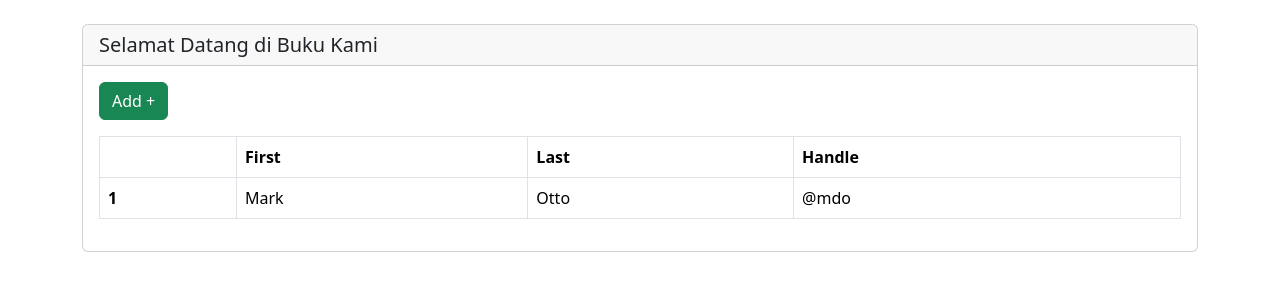
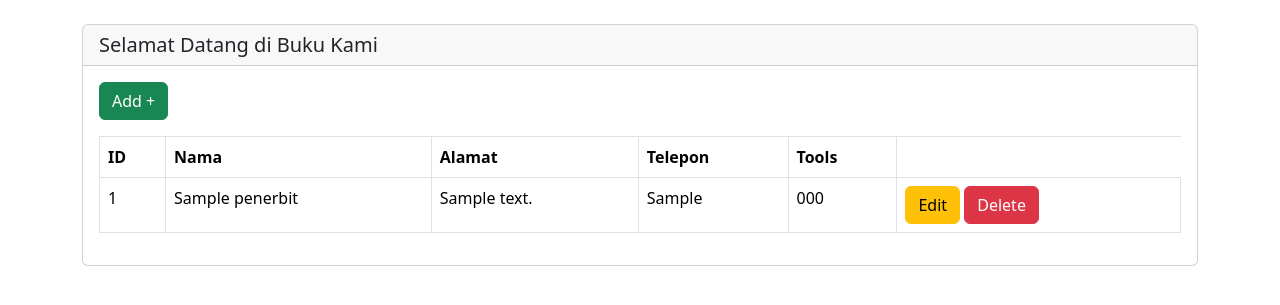
Before and after one commit to Themainbased/aplikasi-useless, a CodeIgniter app: page /aplikasi-useless/index.php/welcome/penerbit in a window 1280 px wide. Shown: the part 56-361 px from the top of the page. Run offline with CodeIgniter, Linux system fonts and the light colour scheme; tables that the repository leaves empty hold one stand-in row (values such as "Sample post"); data that the repository does not hold is empty.

Commit message:
crud penerbit

```diff
--- a/application/controllers/Welcome.php
+++ b/application/controllers/Welcome.php
@@ -50,19 +50,27 @@ class Welcome extends CI_Controller {
 		$add['kota']	= $this->input->post('kota');
 		$add['telepon']	= $this->input->post('telepon');
 
-		$this->MSudi->AddData('crud_db', $add);
+		$this->MSudi->AddData('penerbit', $add);
 
 		redirect(site_url('Welcome/penerbit'));
 	}
 
 	public function penerbitUpdate()
 	{
-
+		$id_penerbit = $this->input->post('id_penerbit');
+		$update['nama'] = $this->input->post('nama');
+		$update['alamat'] = $this->input->post('alamat');
+		$update['kota'] = $this->input->post('kota');
+		$update['telepon'] = $this->input->post('telepon');
+		$this->MSudi->UpdateData('penerbit','id_penerbit',$id_penerbit, $update);
+		redirect(site_url('Welcome/penerbit'));
 	}
 
 	public function penerbitDelete()
 	{
-
+		$id_penerbit = $this->uri->segment(3);
+		$this->MSudi->DeleteData('penerbit','id_penerbit', $id_penerbit);
+		redirect(site_url('Welcome/penerbit'));
 	}
 
 
--- a/application/views/penerbit/Penerbit.php
+++ b/application/views/penerbit/Penerbit.php
@@ -3,12 +3,13 @@
   <h5 class="card-header">Selamat Datang di Buku Kami</h5>
   <div class="card-body">
 
-    <!-- Button trigger modal -->
+    <!-- Button Tambah -->
     <button type="button" class="btn btn-success" data-bs-toggle="modal" data-bs-target="#Tambah">
     Add +
     </button>
+    <!-- Button Tambah -->
 
-    <!-- Modal -->
+    <!-- Modal Tambah -->
     <div class="modal fade" id="Tambah" tabindex="-1" aria-labelledby="TambahLabel" aria-hidden="true">
     <div class="modal-dialog">
         <div class="modal-content">
@@ -17,33 +18,123 @@
             <button type="button" class="btn-close" data-bs-dismiss="modal" aria-label="Close"></button>
         </div>
         <div class="modal-body">
-
-
+        <form action="<?php echo site_url('Welcome/penerbitInsert'); ?>" method="post">
+                <div class="mb-3">
+                    <label for="id_penerbit" class="col-form-label">ID</label>
+                    <input type="text" class="form-control" name="id_penerbit">
+                </div>
+                <div class="mb-3">
+                    <label for="nama" class="col-form-label">Judul Buku:</label>
+                    <input type="text" class="form-control" name="nama">
+                </div>
+                <div class="mb-3">
+                    <label for="alamat" class="col-form-label">Alamat:</label>
+                    <input type="text" class="form-control" name="alamat">
+                </div>
+                <div class="mb-3">
+                    <label for="kota" class="col-form-label">Kota:</label>
+                    <input type="text" class="form-control" name="kota">
+                </div>
+                <div class="mb-3">
+                    <label for="telepon" class="col-form-label">Telepon:</label>
+                    <input type="text" class="form-control" name="telepon">
                 </div>
                 <div class="modal-footer">
                     <button type="button" class="btn btn-secondary" data-bs-dismiss="modal">Close</button>
-            <button type="button" class="btn btn-primary">Save changes</button>
+                    <button type="submit" class="btn btn-success">Simpan</button>
+                </div>
+          </form>
         </div>
         </div>
     </div>
     </div>
+    <!-- Modal Tambah -->
 
+    <!-- Table  -->
     <table class="table table-bordered mt-3">
       <thead>
         <tr>
-      <th scope="col"></th>
-      <th scope="col">First</th>
-      <th scope="col">Last</th>
-      <th scope="col">Handle</th>
+          <th scope="col">ID</th>
+          <th scope="col">Nama</th>
+          <th scope="col">Alamat</th>
+          <th scope="col">Telepon</th>
+          <th scope="col">Tools</th>
         </tr>
       </thead>
       <tbody>
         <tr>
-      <th scope="row">1</th>
-      <td>Mark</td>
-      <td>Otto</td>
-      <td>@mdo</td>
+        <?php
+      if(!empty($DataPencarianBuku))
+      {
+
+        foreach($DataPencarianBuku as $ReadDS)
+      {
+      ?>
+        <tr>
+
+          <td><?php echo $ReadDS->id_penerbit; ?></td>
+          <td><?php echo $ReadDS->nama; ?></td>
+          <td><?php echo $ReadDS->alamat; ?></td>
+          <td><?php echo $ReadDS->kota; ?></td>
+          <td><?php echo $ReadDS->telepon; ?></td>
+          <td>
+
+            <!-- ini button edit   -->
+            <button type="button" class="btn btn-warning" data-bs-toggle="modal" data-bs-target="#editmodel" data-bs-whatever="@mdo">Edit</button>
+          <!-- ini button end -->
+
+          <!-- ini modal Edit-->
+          <div class="modal fade" id="editmodel" tabindex="-1" aria-labelledby="editLabel" aria-hidden="true">
+            <div class="modal-dialog">
+                <div class="modal-content">
+                    <div class="modal-header">
+                        <h1 class="modal-title fs-5" id="editLabel">Edit Data</h1>
+                        <button type="button" class="btn-close" data-bs-dismiss="modal" aria-label="Close"></button>
+                    </div>
+                        <div class="modal-body">
+                            <form action="<?php echo site_url('Welcome/penerbitUpdate'); ?>" method="post">
+                              <div class="mb-3">
+                                  <label for="id_penerbit" class="col-form-label"> ID:</label>
+                                  <input type="text" class="form-control" name="id_penerbit" value="<?php echo $ReadDS->id_penerbi; ?>">
+                              </div>
+                              <div class="mb-3">
+                                  <label for="nama" class="col-form-label"> Nama:</label>
+                                  <input type="text" class="form-control" name="nama" value="<?php echo $ReadDS->nama; ?>">
+                              </div>
+                              <div class="mb-3">
+                                  <label for="alamat" class="col-form-label">Alamat:</label>
+                                  <input type="text" class="form-control" name="alamat" value="<?php echo $ReadDS->alamat; ?>">
+                              </div>
+                              <div class="mb-3">
+                                  <label for="kota" class="col-form-label">Kota:</label>
+                                  <input type="text" class="form-control" name="kota" value="<?php echo $ReadDS->kota; ?>">
+                              </div>
+                              <div class="mb-3">
+                                  <label for="telepon" class="col-form-label">Telepon:</label>
+                                  <input type="text" class="form-control" name="telepon" value="<?php echo $ReadDS->telepon; ?>">
+                              </div>
+                              <div class="modal-footer">
+                                  <button type="button" class="btn btn-secondary" data-bs-dismiss="modal">Close</button>
+                                  <button type="submit" class="btn btn-success">Save</button>
+                              </div>
+                            </form>
+                        </div>
+                </div>
+            </div>
+          </div>
+          <!-- akhir modal -->
+
+            <!-- hapus button awal -->
+          <a type="button" class="btn btn-danger" href="<?php echo site_url('Welcome/penerbitDelete/'.$ReadDS->id_penerbit); ?>" onclick="return confirm('are you sure?')">
+              Delete
+            </a>
+          <!-- hapus button akhir -->
+          </td>
         </tr>
+          <?php
+            }
+        }
+        ?>
       </tbody>
     </table>
   </div>
```
Lines whose indentation alone changed are shown as unchanged.
